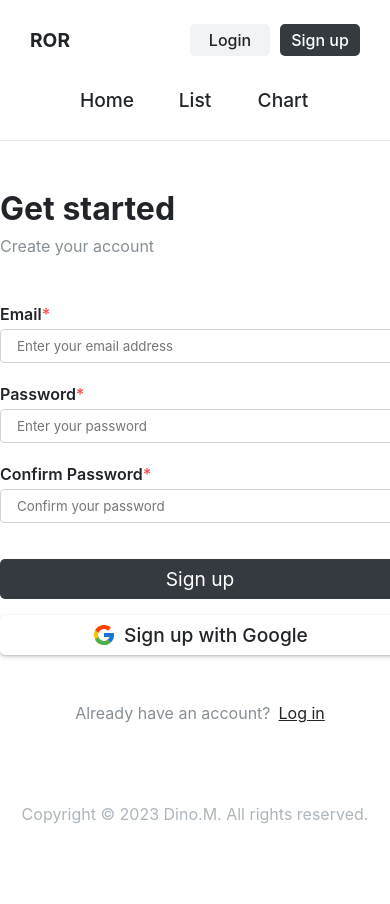
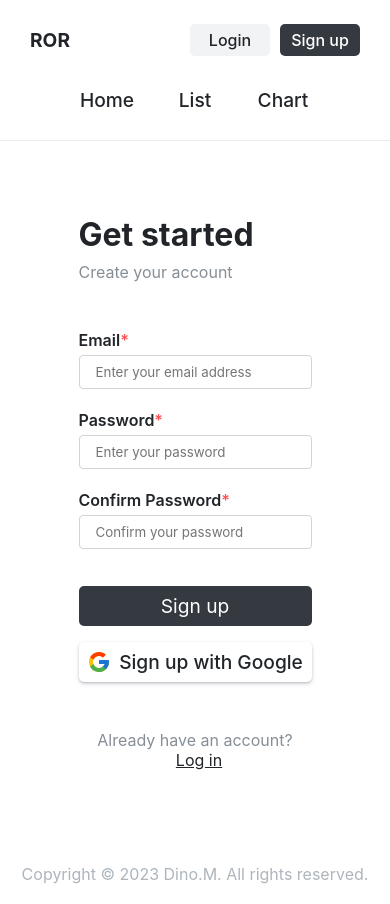
Before and after one commit to Globalkmaria/rateOfReturn, a React (Create React App) app: page /signup in a window 390 px wide. Before the commit the page ends 844 px from the top, so only its background shows below. Built offline with nearby package versions, Linux system fonts and the light colour scheme; no server answers; a web font is replaced by a local one; what axios-retry, chartjs-plugin-datalabels would draw is missing.

Commit message:
Add : Signup, Login page responsive

```diff
--- a/src/components/SignForm.tsx
+++ b/src/components/SignForm.tsx
@@ -98,8 +98,8 @@ const SignForm = ({
 export default SignForm;
 
 const StyledSignForm = styled('div')`
-  width: 400px;
-  margin: 3rem auto;
+  width: 500px;
+  padding: 20px;
 
   .title {
     margin-bottom: 0.5rem;
@@ -142,4 +142,14 @@ const StyledSignForm = styled('div')`
       text-decoration: underline;
     }
   }
+
+  @media ${({ theme }) => theme.devices.mobile} {
+    width: 70vw;
+    min-width: 260px;
+
+    .other-option {
+      display: flex;
+      flex-direction: column;
+    }
+  }
 `;
--- a/src/pages/Login.tsx
+++ b/src/pages/Login.tsx
@@ -1,7 +1,20 @@
+import styled from 'styled-components/macro';
 import LoginComponent from '../views/Login/Login';
 
 const Login = () => {
-  return <LoginComponent />;
+  return (
+    <StyledLogin>
+      <LoginComponent />
+    </StyledLogin>
+  );
 };
 
 export default Login;
+
+const StyledLogin = styled('div')`
+  height: calc(100vh - 141px);
+  display: flex;
+  flex-direction: column;
+  align-items: center;
+  justify-content: center;
+`;
--- a/src/pages/Signup.tsx
+++ b/src/pages/Signup.tsx
@@ -1,7 +1,19 @@
+import styled from 'styled-components/macro';
 import SignupComponent from '../views/Signup/Signup';
 
 const Signup = () => {
-  return <SignupComponent />;
+  return (
+    <StyledSignup>
+      <SignupComponent />
+    </StyledSignup>
+  );
 };
 
 export default Signup;
+const StyledSignup = styled('div')`
+  height: calc(100vh - 141px);
+  display: flex;
+  flex-direction: column;
+  align-items: center;
+  justify-content: center;
+`;
```
